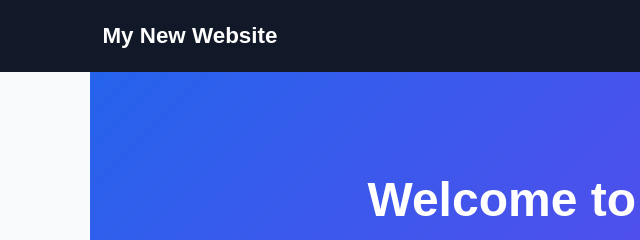
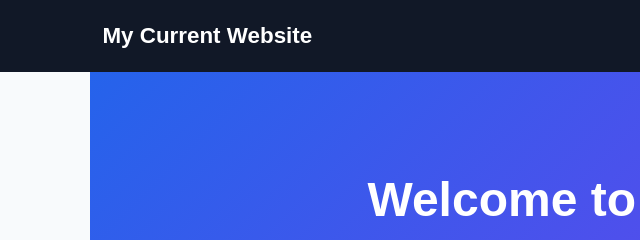
Before and after one commit to rrvarikuti/git_course, a plain HTML site: page index.html in a window 1280 px wide. Shown: the top 240 px of the page, 0-640 px from the left. Drawn offline with Linux system fonts and the light colour scheme.

Commit message:
Update header title from 'My New Website' to 'My Current Website'

```diff
--- a/index.html
+++ b/index.html
@@ -11,7 +11,7 @@ section{padding:65px 8%;max-width:1100px;margin:auto}section h2{text-align:cente
 @media(max-width:750px){header{flex-direction:column;gap:12px}nav a{margin:0 8px}.hero h2{font-size:2.2rem}.cards{grid-template-columns:1fr}}
 </style></head>
 <body>
-<header><h1>My New Website</h1><nav><a href="#home">Home</a><a href="#services">Services</a><a href="#about">About</a><a href="#contact">Contact</a></nav></header>
+<header><h1>My Current Website</h1><nav><a href="#home">Home</a><a href="#services">Services</a><a href="#about">About</a><a href="#contact">Contact</a></nav></header>
 <main>
 <section class="hero" id="home"><h2>Welcome to My Website</h2><p>A simple, responsive static website built with HTML and CSS. No frameworks or backend required.</p><a class="button" href="#services">Explore Services</a></section>
 <section id="services"><h2>Our Services</h2><div class="cards"><div class="card"><h3>Web Development</h3><p>Clean and responsive websites using modern HTML and CSS.</p></div><div class="card"><h3>Data Solutions</h3><p>Simple dashboards, data pages, and static reporting interfaces.</p></div><div class="card"><h3>Consulting</h3><p>Practical technology guidance for websites and digital projects.</p></div></div></section>
```
